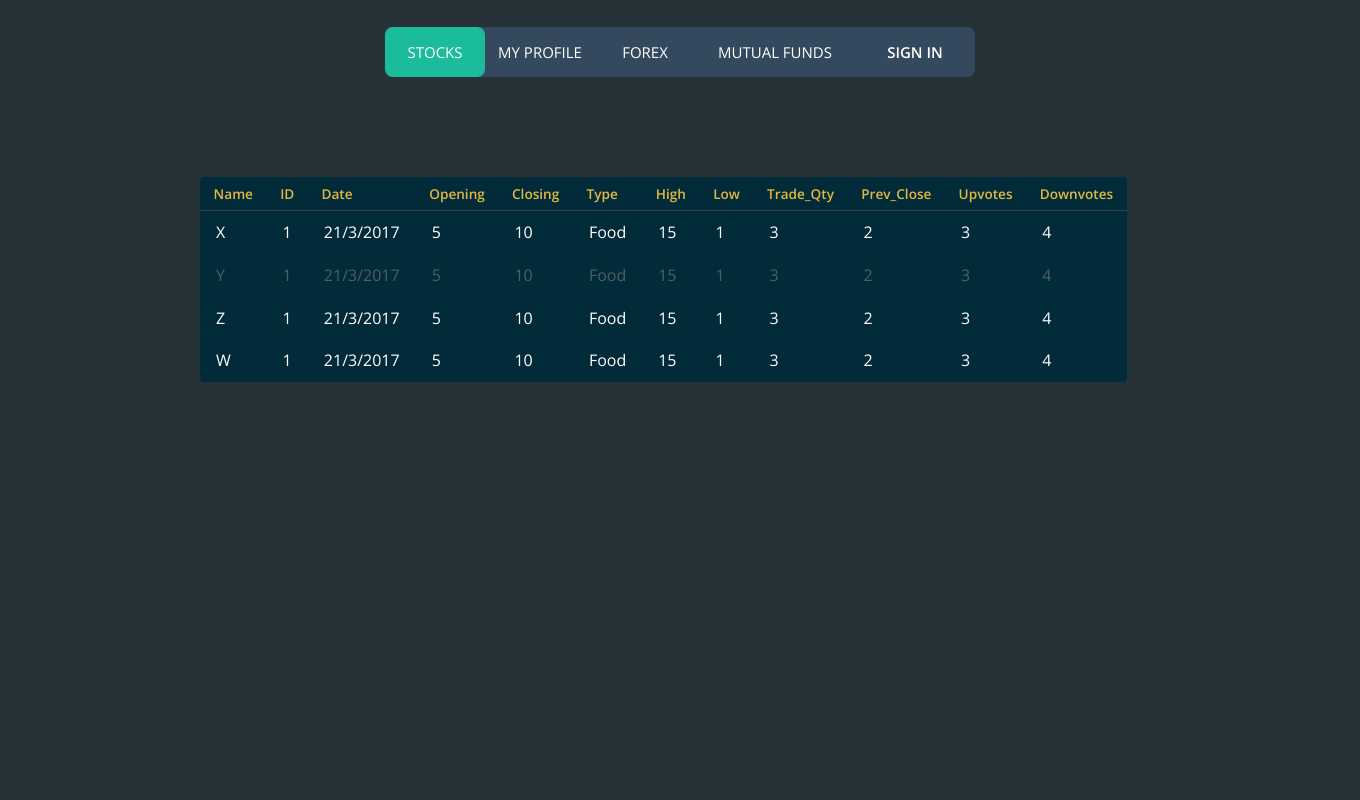
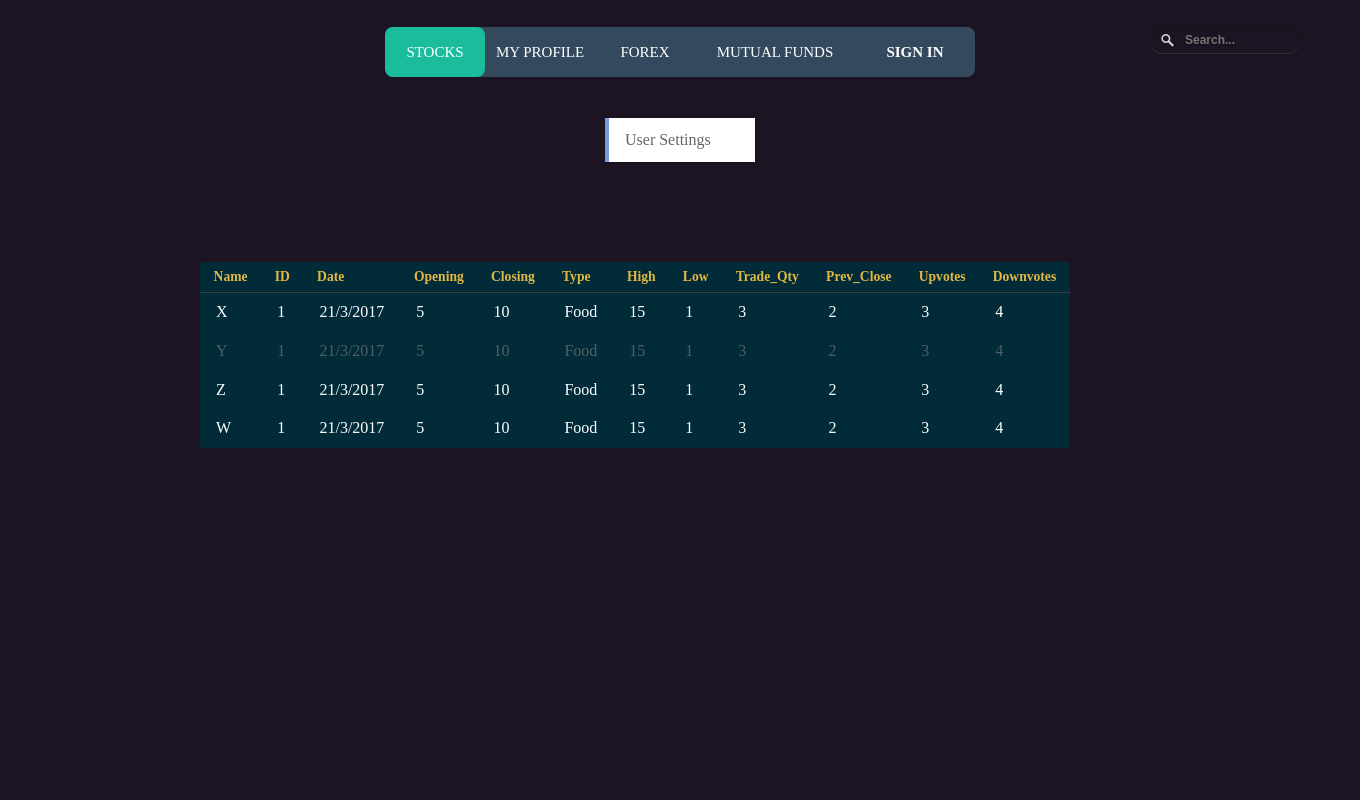
Before and after one commit to midsterx/moneyz, a PHP site: page /login-system/company.php in a window 1360 px wide. Run offline with PHP 8.4, Linux system fonts and the light colour scheme; some libraries are stand-ins or nearby versions.

Commit message:
Search and Filter

```diff
--- a/UI/company.php
+++ b/UI/company.php
@@ -5,9 +5,11 @@
 	<head>
 		<link rel="stylesheet" type="text/css" href="nav-bar.css">
 		<link rel="stylesheet" type="text/css" href="table.css">
+		<link rel="stylesheet" type="text/css" href="search-bar.css">
+		<link rel="stylesheet" type="text/css" href="filter.css">
+  		<script type="text/javascript" src="https://ajax.googleapis.com/ajax/libs/jquery/1.8.2/jquery.min.js"></script>
 	</head>
 	<body>
-
 		<nav>
 			<a href="#">Stocks</a>
 			<a href="#">My Profile</a>
@@ -28,6 +30,40 @@
 			 ?>
 			<div class="animation start-home"></div>
 		</nav>
+		<div id="search">
+			<form method="get" action="/search" id="searchbox">
+				<input id="searchmain" name="q" type="text" size="40" placeholder="Search..." />
+			</form>
+		</div>
+		<div id="wrap">
+			<div id="dropdown" class="ddmenu">
+			User Settings
+				<ul>
+					<li><a href="#">My Profile</a></li>
+					<li><a href="#">Friend Requests</a></li>
+					<li><a href="#">Account Settings</a></li>
+					<li><a href="#">Support</a></li>
+					<li><a href="#">Log Out</a></li>
+			  	</ul>
+			</div>
+		</div>
+		<script type="text/javascript">
+			$("#dropdown").on("click", function(e)
+			{
+				e.preventDefault();
+
+				if($(this).hasClass("open"))
+				{
+					$(this).removeClass("open");
+					$(this).children("ul").slideUp("fast");
+			  	}
+			  	else
+			  	{
+					$(this).addClass("open");
+					$(this).children("ul").slideDown("fast");
+			  	}
+			});
+		</script>
 		<table>
 		    <thead>
 			    <tr>
--- /dev/null
+++ b/UI/filter.css
@@ -0,0 +1,98 @@
+html, body, div
+{
+	font: inherit;
+	vertical-align: baseline;
+	outline: none;
+	-webkit-box-sizing: border-box;
+	-moz-box-sizing: border-box;
+	box-sizing: border-box;
+}
+
+menu, nav
+{
+	display: block;
+}
+ol, ul { list-style: none; }
+
+blockquote, q { quotes: none; }
+blockquote:before, blockquote:after, q:before, q:after { content: ''; content: none; }
+strong { font-weight: bold; }
+
+table { border-collapse: collapse; border-spacing: 0; }
+
+p { color: #343434; margin-bottom: 12px; }
+
+/* page container */
+#wrap
+{
+	display: block;
+	width: 350px;
+	margin: 0 auto;
+	padding-top: 35px;
+}
+
+/* user menu settings */
+#dropdown
+{
+	display: block;
+	padding: 13px 16px;
+	width: 150px;
+	margin: 0 auto;
+	position: relative;
+	cursor: pointer;
+	border-left: 4px solid #739cda;
+	background: #fff;
+	color: #656565;
+	font-weight: normal;
+	-webkit-box-shadow: 1px 1px 2px rgba(0,0,0,0.3);
+	-moz-box-shadow: 1px 1px 2px rgba(0,0,0,0.3);
+	box-shadow: 1px 1px 2px rgba(0,0,0,0.3);
+	-webkit-transition: all 0.15s linear;
+	-moz-transition: all 0.15s linear;
+	-ms-transition: all 0.15s linear;
+	-o-transition: all 0.15s linear;
+	transition: all 0.15s linear;
+}
+#dropdown:hover
+{
+	color: #898989;
+}
+
+#dropdown.open
+{
+	background: #5a90e0;
+	color: #fff;
+	border-left-color: #6c6d70;
+}
+
+#dropdown ul
+{
+	position: absolute;
+	top: 100%;
+	left: -4px; /* move content -4px because of container left border */
+	width: 150px;
+	padding: 5px 0px;
+	display: none;
+	border-left: 4px solid #8e9196;
+	background: #fff;
+	-webkit-box-shadow: 1px 1px 2px rgba(0,0,0,0.3);
+	-moz-box-shadow: 1px 1px 2px rgba(0,0,0,0.3);
+	box-shadow: 1px 1px 2px rgba(0,0,0,0.3);
+}
+#dropdown ul li
+{
+	font-size: 0.9em;
+}
+
+#dropdown ul li a
+{
+	text-decoration: none;
+	display: block;
+	color: #447dd3;
+	padding: 7px 15px;
+}
+#dropdown ul li a:hover
+{
+	color: #6fa0e9;
+	background: #e7f0f7;
+}
--- /dev/null
+++ b/UI/search-bar.css
@@ -0,0 +1,42 @@
+#searchbox
+{
+	width:200px;
+	margin-top: -100px;
+	margin-left: 1150px;
+	padding: 50px 0 30px;
+}
+#searchmain
+{
+	background: url(searchbutton.png) no-repeat 10px 6px #444;
+	border: 0 none;
+	background-color: RGBA(29, 20, 35, 1);
+	font: bold 12px Arial, Helvetica, Sans-serif;
+	color:#d7d7d7;
+	width:150px;
+	padding:6px 15px 6px 35px;
+	border-radius:20px;
+	text-shadow:0 2px 2px rgba(0,0,0,0.3);
+	box-shadow:0 1px 0 rgba(255,255,255,0.1), 0 1px 3px rgba(0,0,0,0.2) inset;
+	-webkit-transition: all 0.7s ease 0s;
+}
+#searchmain:focus
+{
+	background:url(searchbutton.png) no-repeat 10px 6px #fcfcfc;
+	color:#6a6f75;
+	width:200px;
+	box-shadow: 0 1px 0 rgba(255, 255, 255, 0.1), 0 1px 0 rgba(0, 0, 0, 0.9) inset;
+	text-shadow: 0 2px 3px rgba(0,0,0,0.1);
+	outline:0;
+}
+.byline p
+{
+  	text-align:center;
+  	color:#c6c6c6;
+  	font: bold 18px Arial, Helvetica, Sans-serif;
+  	text-shadow: 0 2px 3px rgba(0,0,0,0.1);
+}
+.byline p a
+{
+  	color:#000;
+  	text-decoration:none;
+}
--- a/UI/table.css
+++ b/UI/table.css
@@ -9,7 +9,7 @@
 
 body
 {
-    background: #263238;
+    background: RGBA(29, 20, 35, 1);
     font-family: 'Open Sans', sans-serif;
 }
 table
```
Also changed, not shown: UI/searchbutton.png (added).
